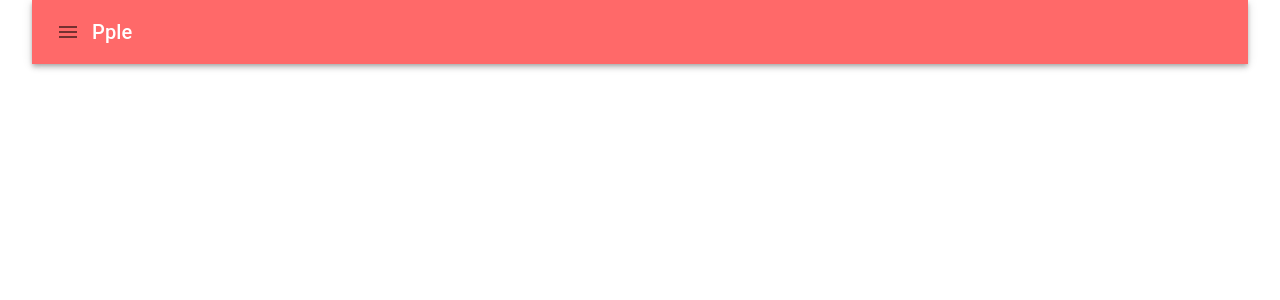
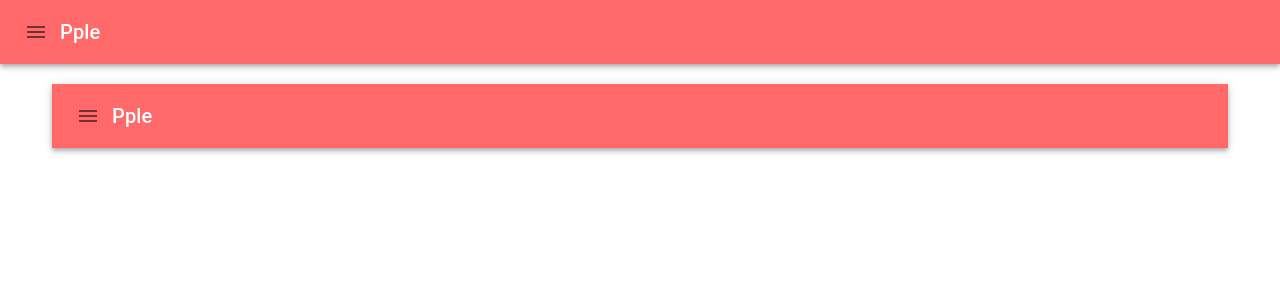
Before and after one commit to nookcoder/Admin-Template, a Next.js app: page / in a window 1280 px wide. Shown: the top 300 px of the page. Built offline with nearby package versions, Linux system fonts and the light colour scheme.

Commit message:
Design : create Layout.tsx

```diff
--- /dev/null
+++ b/components/layout/Layout.tsx
@@ -0,0 +1,18 @@
+import React from "react";
+import GlobalNavigationBar from "../common/GlobalNavigationBar";
+import styles from "../styles/Layout.module.scss";
+
+interface AppLayoutProps {
+  children: React.ReactNode;
+}
+
+const Layout = ({ children }: AppLayoutProps) => {
+  return (
+    <>
+      <GlobalNavigationBar />
+      <main className={styles.container}>{children}</main>
+    </>
+  );
+};
+
+export default Layout;
--- /dev/null
+++ b/components/styles/Layout.module.scss
@@ -0,0 +1,3 @@
+.container{
+  padding: 20px;
+}
--- a/pages/_app.tsx
+++ b/pages/_app.tsx
@@ -2,11 +2,14 @@ import "../styles/globals.css";
 import type { AppProps } from "next/app";
 import { Provider } from "react-redux";
 import { store } from "../redux/store";
+import Layout from "../components/layout/Layout";
 
 function MyApp({ Component, pageProps }: AppProps) {
   return (
     <Provider store={store}>
-      <Component {...pageProps} />
+      <Layout>
+        <Component {...pageProps} />
+      </Layout>
     </Provider>
   );
 }
--- a/pages/user/[accountUuid].tsx
+++ b/pages/user/[accountUuid].tsx
@@ -1,9 +1,8 @@
 import React, { useEffect, useState } from "react";
 import { NextPage } from "next";
-import GlobalNavigationBar from "../../components/common/GlobalNavigationBar";
 import { useRouter } from "next/router";
 import { getRouterQuery } from "../../hooks/RouterHook";
-import IUser from "../../model/interface/IUser";
+import IUser from "../../model/interface/user/IUser";
 import { fetchData } from "../../api/basicFetch";
 import { PrintErrorMessage } from "../../util/Error";
 import styles from "../../styles/AccountDetail.module.scss";
@@ -39,7 +38,6 @@ const AccountUuid: NextPage = () => {
       <Head>
         <title>Pple | 유저 상세정보</title>
       </Head>
-      <GlobalNavigationBar />
       {userData ? (
         <div className={styles.box}>
           <h2>유저 상세 정보 조회 및 수정 / 삭제</h2>
--- a/pages/user/index.tsx
+++ b/pages/user/index.tsx
@@ -1,8 +1,7 @@
 import React, { useEffect, useState } from "react";
-import GlobalNavigationBar from "../../components/common/GlobalNavigationBar";
 import Head from "next/head";
 import { NextPage } from "next";
-import IUser from "../../model/interface/IUser";
+import IUser from "../../model/interface/user/IUser";
 import {
   DataGrid,
   GridCellParams,
@@ -46,7 +45,6 @@ const User: NextPage<IUser[]> = ({ data }) => {
         <meta name="description" content="피플 Admin 유저정보" />
         <link rel="icon" href="/favicon.ico" />
       </Head>
-      <GlobalNavigationBar />
       {userData ? (
         <DataGrid
           columns={dataColumn}
```
Also changed, not shown: pages/story/index.tsx (+4 -3 lines).
